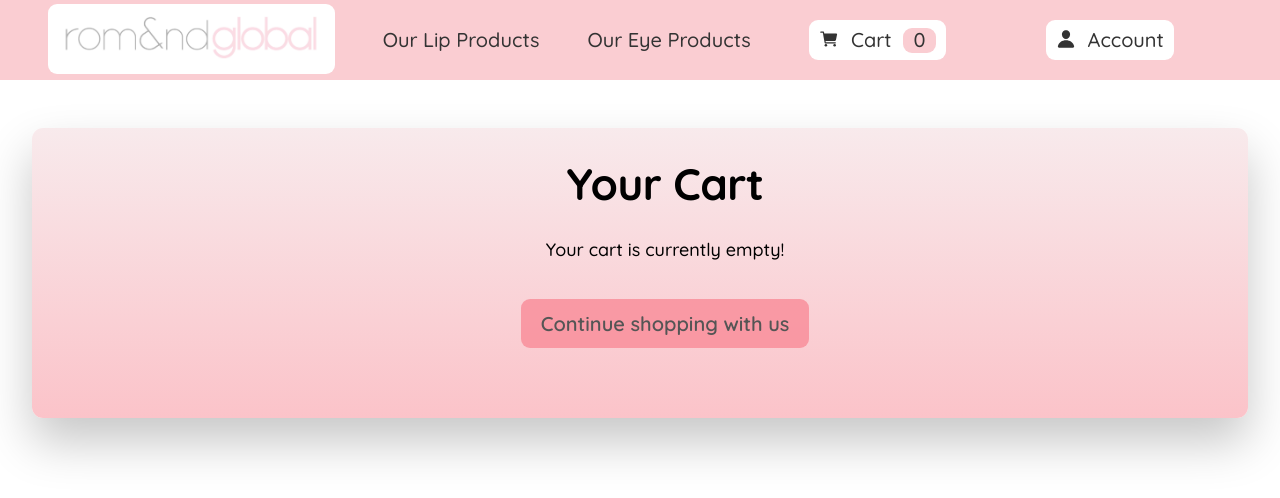
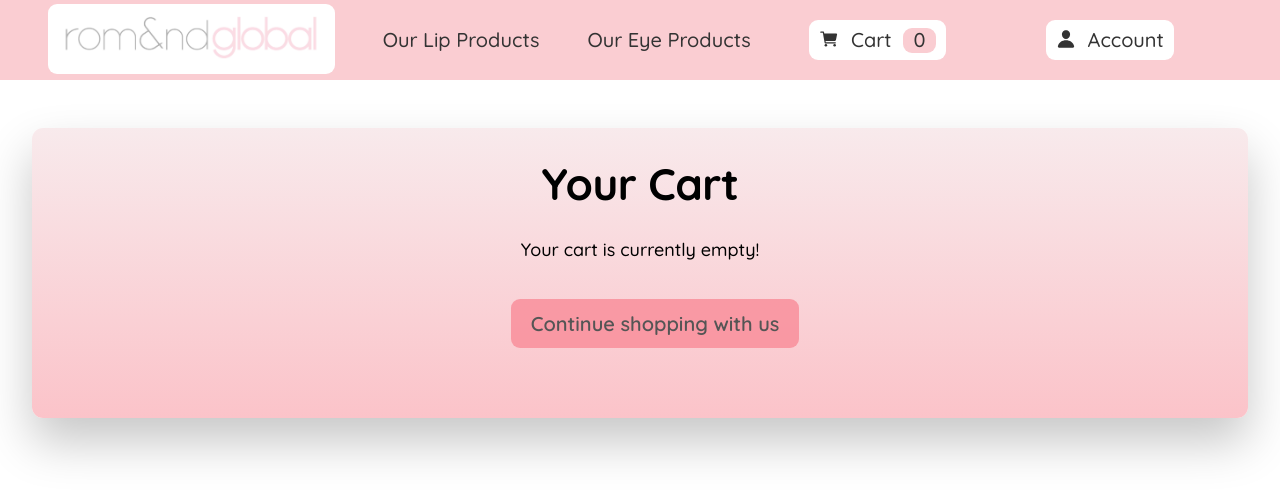
Before and after one commit to HelenQuang/Romand-Makeup-Ecommerce-App, a React (Create React App) app: page /cart in a window 1280 px wide. Shown: the top 498 px of the page. Built offline with nearby package versions, Linux system fonts and the light colour scheme.

Commit message:
React Paypal

```diff
--- a/package.json
+++ b/package.json
@@ -3,6 +3,7 @@
   "version": "0.1.0",
   "private": true,
   "dependencies": {
+    "@paypal/react-paypal-js": "^7.7.0",
     "@reduxjs/toolkit": "^1.8.1",
     "@testing-library/jest-dom": "^5.16.4",
     "@testing-library/react": "^13.1.1",
--- a/src/App.js
+++ b/src/App.js
@@ -18,6 +18,8 @@ import { BrowserRouter as Router, Routes, Route } from "react-router-dom";
 import { ToastContainer } from "react-toastify";
 
 import CartProvider from "./store/CartProvider";
+
+import { PayPalScriptProvider, PayPalButtons } from "@paypal/react-paypal-js";
 
 function App() {
   return (
--- a/src/UI/cartPage.css
+++ b/src/UI/cartPage.css
@@ -20,14 +20,14 @@
 
 .cart .heading-secondary {
   color: inherit;
-  margin: 0 0 3rem 5rem;
+  margin: 0 0 3rem 0;
 }
 
 .cart-text {
   font-size: 1.8rem;
   font-weight: 500;
   text-align: center;
-  margin: 1rem 0 2rem 5rem;
+  margin: 1rem 0 2rem 0;
   text-decoration: none;
   color: #000;
 }
--- a/src/UI/chekoutPage.css
+++ b/src/UI/chekoutPage.css
@@ -6,7 +6,7 @@
   background-color: #f98895c2;
   color: #555;
   padding: 1.2rem 2rem;
-  margin: 4rem 0 0 48rem;
+  margin: 4rem 0 0 50rem;
   width: 20rem;
 }
 
--- a/src/UI/general.css
+++ b/src/UI/general.css
@@ -173,7 +173,7 @@ body {
   background-color: #f98895c2;
   color: #555;
   padding: 1.2rem 2rem;
-  margin: 2rem 0 0 5rem;
+  margin: 2rem 0 0 3rem;
 }
 
 .btn--form:hover {
--- a/src/components/OrderSummary.js
+++ b/src/components/OrderSummary.js
@@ -1,6 +1,7 @@
 import { useNavigate } from "react-router-dom";
 import { useContext } from "react";
 import CartContext from "../store/CartContext";
+import ShippingInfo from "./ShippingInfo";
 
 const OrderSummary = () => {
   const navigate = useNavigate();
@@ -25,6 +26,7 @@ const OrderSummary = () => {
   ));
 
   return (
+    <div>
       <section className="section-summary">
         <div className="container">
           <div className="cart">
@@ -35,7 +37,9 @@ const OrderSummary = () => {
             <div className="cart-subtotal">
               <span className="subtotal">Shipping cost:</span>
               <span className="price">€ {shippingCost} </span>
-            <span className="subtext">(Free shipping for orders over €50)</span>
+              <span className="subtext">
+                (Free shipping for orders over €50)
+              </span>
             </div>
             <div className="cart-subtotal">
               <span className="subtotal">Subtotal:</span>
@@ -52,6 +56,8 @@ const OrderSummary = () => {
           </div>
         </div>
       </section>
+      <ShippingInfo />
+    </div>
   );
 };
 
--- a/src/components/ProductItem.js
+++ b/src/components/ProductItem.js
@@ -23,7 +23,7 @@ const ProductItem = ({ productListings }) => {
               onSubmit={(e) => {
                 e.preventDefault();
                 const chosenItem = { ...item, chosenColor: chosenColor };
-
+                localStorage.setItem(chosenItem, "cart");
                 addItem(chosenItem);
               }}
             >
--- a/src/components/ShippingInfo.js
+++ b/src/components/ShippingInfo.js
@@ -34,7 +34,7 @@ const ShippingInfo = ({ submitOrderHandler }) => {
           <div className="shipping-text-box">
             <h2 className="heading-secondary">Shipping Information</h2>
           </div>
-          <form className="shipping-form">
+          <form className="shipping-form" onSubmit={submitFormHandler}>
             <div>
               <input
                 id="firstname"
@@ -83,11 +83,10 @@ const ShippingInfo = ({ submitOrderHandler }) => {
           </form>
           <button
             className="btn btn--edit"
-            type="submit"
-            onClick={() => {
-              navigate("/payment");
-              submitFormHandler();
-            }}
+            // type="submit"
+            // onClick={() => {
+            //   navigate("/payment");
+            // }}
           >
             Go to payment
           </button>
--- a/src/pages/AccountPage.js
+++ b/src/pages/AccountPage.js
@@ -15,6 +15,7 @@ const AccountPage = () => {
             <div className="cart-text-box">
               <h2 className="heading-secondary">My Account</h2>
               <p className="cart-text">You haven't placed any orders yet!</p>
+              <div className="cart-btn">
                 <button
                   className="btn btn--form"
                   onClick={() => {
@@ -35,6 +36,7 @@ const AccountPage = () => {
               </div>
             </div>
           </div>
+        </div>
       </section>
     </div>
   );
--- a/src/pages/CheckoutPage.js
+++ b/src/pages/CheckoutPage.js
@@ -1,5 +1,4 @@
 import OrderSummary from "../components/OrderSummary";
-import ShippingInfo from "../components/ShippingInfo";
 import NavBar from "../components/NavBar";
 
 const CheckoutPage = () => {
@@ -7,7 +6,6 @@ const CheckoutPage = () => {
     <div>
       <NavBar />
       <OrderSummary />
-      <ShippingInfo />
     </div>
   );
 };
```
Also changed, not shown: src/components/PaypalPayment.js (added), 1 other file (tests, documents, lock files or other folders). Lines whose indentation alone changed are shown as unchanged.
